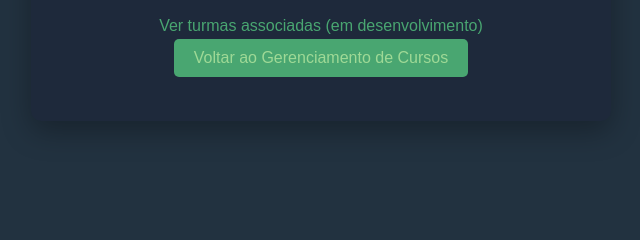
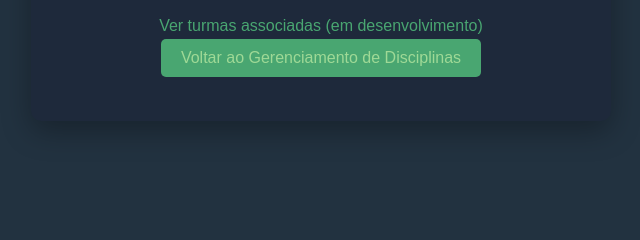
Before and after one commit to Eduardo499/Sistema-Universitario, a Django app: template cursos/templates/cursos/info_disciplina.html in a window 1280 px wide. Shown: the part 441-681 px from the top of the page, without its empty margins (319-959 px from the left). Run offline with Django 5.2, Linux system fonts and the light colour scheme; the template is opened without the code that fills it, so the values that code supplies are empty.

Commit message:
pequena correção

```diff
--- a/cursos/templates/cursos/info_disciplina.html
+++ b/cursos/templates/cursos/info_disciplina.html
@@ -23,8 +23,9 @@
 
     <br>
 
-    <a href="{% url 'cursos:gerenciar_cursos' %}">
-        <button>Voltar ao Gerenciamento de Cursos</button>
+    <a href="{% url 'cursos:gerenciar_disciplinas' %}">
+        <button>Voltar ao Gerenciamento de Disciplinas</button>
+    </a>
     </div>
 </body>
 </html>
```
